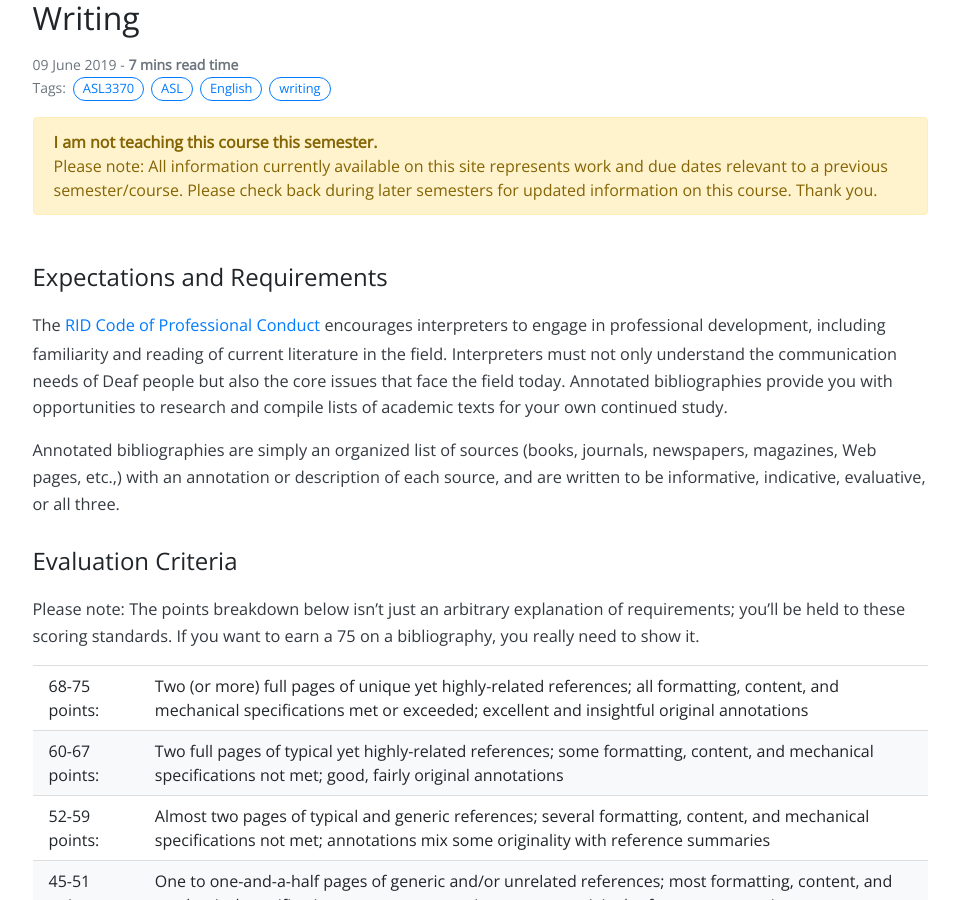
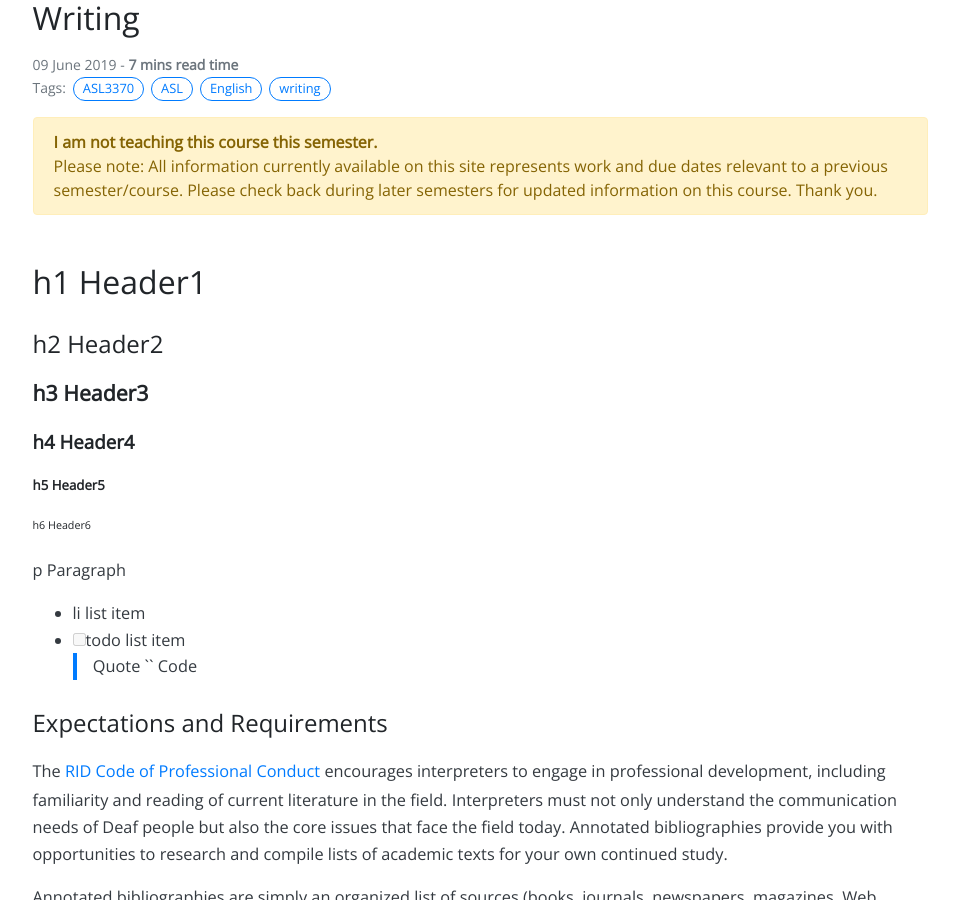
Before and after one commit to intrpr/jekyll-portfol-test, a Jekyll site: the page built from _posts/2019-06-09-writing-sign-to-spoken-english.md, in a window 1280 px wide and 900 px high, scrolled down 288 px. Shown: the whole window, without its empty margins (160-1119 px from the left). Built offline with Jekyll 4.4.1, drawn with Linux system fonts in a browser that asks for light colours; nearby versions of some CDN libraries; our own code applies the rules of GitHub Pages for plain Markdown files; comment, search, counter and statistics services are not loaded.

Commit message:
Update 2019-06-09-writing-sign-to-spoken-english.md

```diff
--- a/_posts/2019-06-09-writing-sign-to-spoken-english.md
+++ b/_posts/2019-06-09-writing-sign-to-spoken-english.md
@@ -8,6 +8,18 @@ description: You'll have one or two writing assignments this semester. You shoul
 ---
 
 {% include not-teaching.html %}
+
+# h1 Header1
+## h2 Header2
+### h3 Header3
+#### h4 Header4
+##### h5 Header5
+###### h6 Header6
+p Paragraph
+* li list item
+* [ ] todo list item
+> Quote
+`` Code
 
 ## Expectations and Requirements
 The [RID Code of Professional Conduct](http://) encourages interpreters to engage in professional development, including familiarity and reading of current literature in the field. Interpreters must not only understand the communication needs of Deaf people but also the core issues that face the field today. Annotated bibliographies provide you with opportunities to research and compile lists of academic texts for your own continued study.
```
